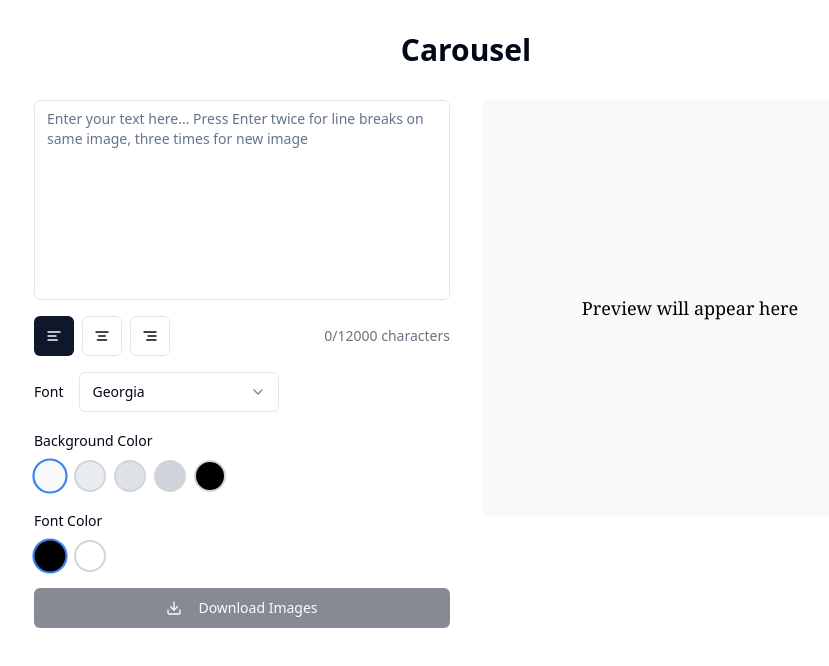
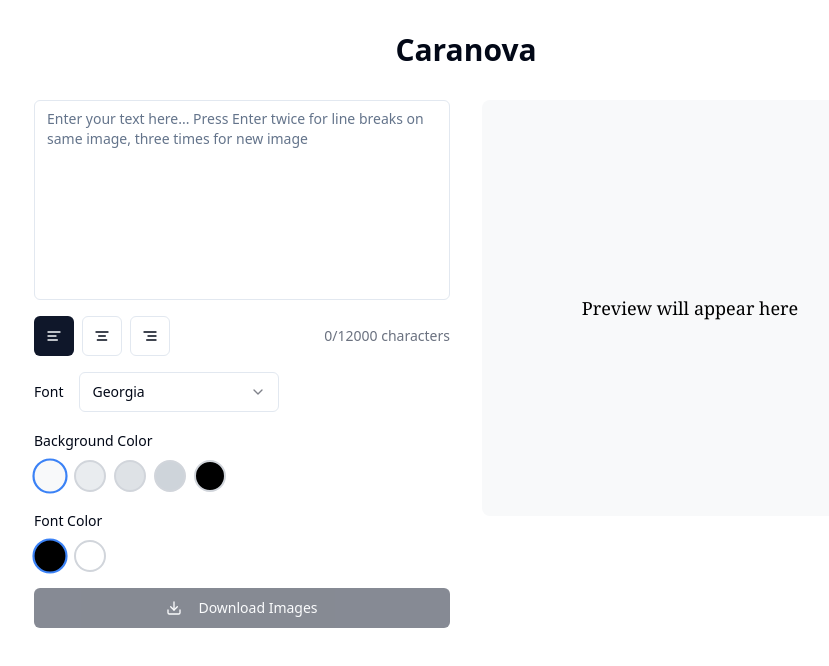
Before and after one commit to andrewapple/note-to-carousel, a React (Vite) app: page / in a window 1280 px wide. Shown: the top 666 px of the page, without its empty margins (174-1003 px from the left). Built offline with nearby package versions, Linux system fonts and the light colour scheme.

Commit message:
Update TextToImage.tsx
name change

```diff
--- a/src/components/TextToImage.tsx
+++ b/src/components/TextToImage.tsx
@@ -169,7 +169,7 @@ const TextToImage = () => {
   return (
     <div className="container max-w-4xl mx-auto py-8 px-4">
       <h1 className="text-3xl font-bold text-center mb-8">
-        Carousel
+        Caranova
       </h1>
 
       <div className="grid gap-8 md:grid-cols-2">
```
